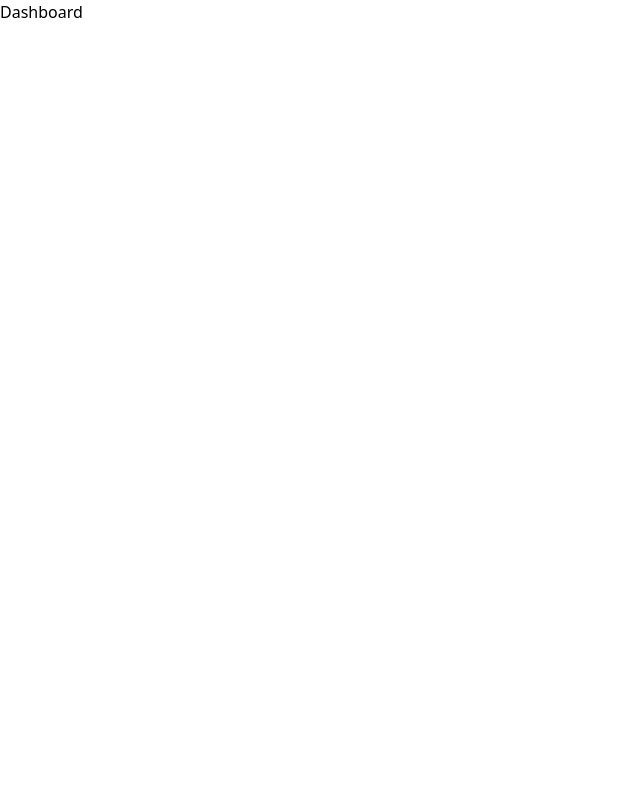
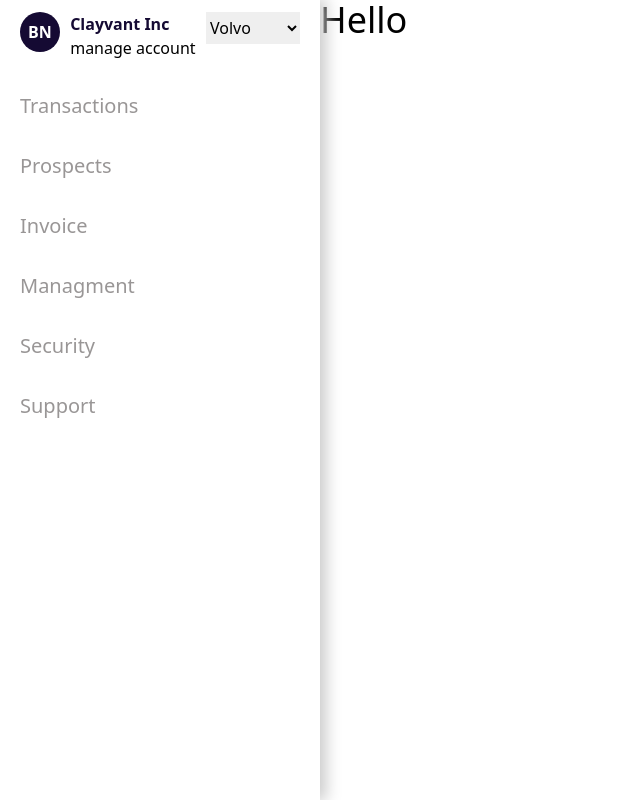
Before and after one commit to Robertito1/getpreneured, a React (Create React App) app: page /dashboard in a window 1280 px wide. Shown: the whole page, without its empty margins (0-640 px from the left). Built offline with nearby package versions, Linux system fonts and the light colour scheme.

Commit message:
Dashboard nav done

```diff
--- /dev/null
+++ b/src/components/dashboardSideNav.js
@@ -0,0 +1,31 @@
+import React from 'react'
+
+const DashboardSideNav = () => {
+    return (
+        <div className='pt-3 px-5 box-shadow flex flex-col fixed h-full w-3/12 top-0 left-0 z-10'>
+           <div className='flex justify-between mb-8'>
+                <p className='h-10 purple rounded-full p-2 bg-black text-white font-bold'>BN</p>
+                <div>
+                    <p className='text-purp font-black'>Clayvant Inc</p>
+                    <p>manage account</p>
+                </div>
+                <select className='h-8' name="cars" id="cars">
+                    <option value="volvo">Volvo</option>
+                    <option value="saab">Saab</option>
+                    <option value="mercedes">Mercedes</option>
+                    <option value="audi">Audi</option>
+                </select>
+           </div>
+           <div className='text-xl dashboard-side-text flex flex-col'>
+               <p className='cursor-pointer mb-8 hover:text-purple-900'>Transactions</p>
+               <p className='cursor-pointer mb-8 hover:text-purple-900'>Prospects</p>
+               <p className='cursor-pointer mb-8 hover:text-purple-900'>Invoice</p>
+               <p className='cursor-pointer mb-8 hover:text-purple-900'>Managment</p>
+               <p className='cursor-pointer mb-8 hover:text-purple-900'>Security</p>
+               <p className='cursor-pointer mb-8 hover:text-purple-900'>Support</p>
+           </div>
+        </div>
+    )
+}
+
+export default DashboardSideNav
--- a/src/components/dashes.js
+++ b/src/components/dashes.js
@@ -4,10 +4,10 @@ const Dashes = () => {
     return (
         <div className='flex w-full justify-between mb-10'>
           <div className='h-px w-2/12 bg-white'></div>
-          <div className='h-px w-2/12 bg-gray-300'></div>
-          <div className='h-px w-2/12 bg-gray-300'></div>
-          <div className='h-px w-2/12 bg-gray-300'></div>
-          <div className='h-px w-2/12 bg-gray-300'></div>
+          <div className='h-px w-2/12 bg-gray-200'></div>
+          <div className='h-px w-2/12 bg-gray-200'></div>
+          <div className='h-px w-2/12 bg-gray-200'></div>
+          <div className='h-px w-2/12 bg-gray-200'></div>
        </div>
     )
 }
--- a/src/index.css
+++ b/src/index.css
@@ -10,3 +10,23 @@
 .navIcon{
   font-family: 'Poppins', sans-serif;
 }
+
+.box-shadow{
+  box-shadow: 5px 0px 15px 1px #cacaca;
+}
+
+.purple{
+  background-color: #150a33;
+}
+
+.text-purp{
+  color: #150a33
+}
+
+.dashboard-side-text{
+ color: #999696
+}
+
+.dashboard-background{
+  background-color: #dddbdb;
+ }
--- a/src/pages/dashboard.js
+++ b/src/pages/dashboard.js
@@ -1,9 +1,10 @@
 import React from 'react'
-
+import DashboardSideNav from '../components/dashboardSideNav';
 const Dashboard = () => {
     return (
         <div>
-          <h1>Dashboard</h1>
+          <DashboardSideNav />
+           <p className='w-9/12 float-right h-96 text-4xl text-black'>Hello</p>
         </div>
     )
 }
```
